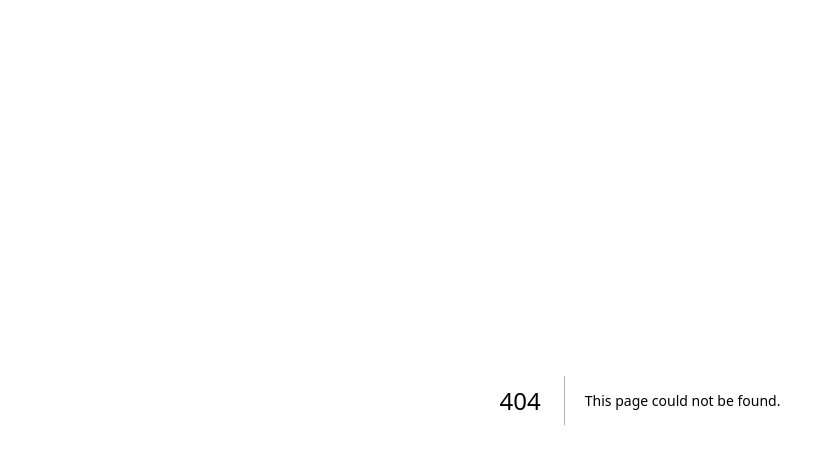
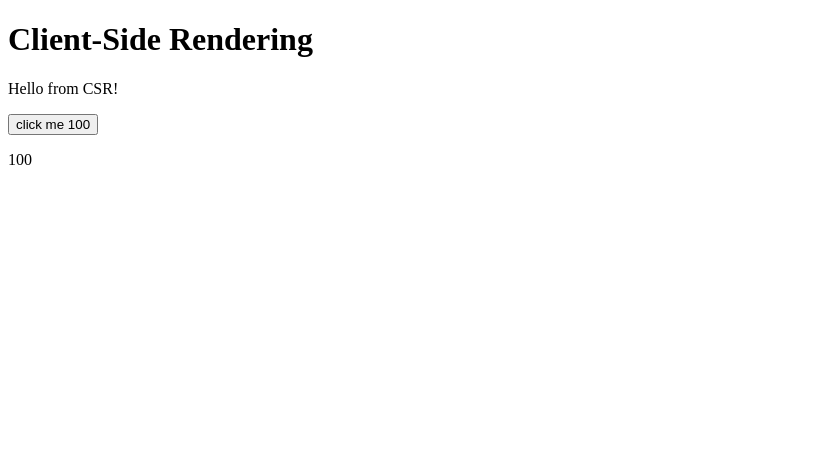
Before and after one commit to Ajaymariyaan/WebPage_Material_UI, a Next.js app: page /CSR in a window 1280 px wide. Before the commit this address had no page. Shown: the top 464 px of the page, without its empty margins (0-835 px from the left). Built offline with nearby package versions, Linux system fonts and the light colour scheme.

Commit message:
Client Side Rendering

```diff
--- /dev/null
+++ b/src/pages/CSR.js
@@ -0,0 +1,21 @@
+import { useState, useEffect } from "react";
+
+export default function CSR() {
+  const [msg, setMsg] = useState("Loading..."); // start with "Loading..."
+const [count,setCount] = useState(100)
+  useEffect(() => {
+    setMsg("Hello from CSR!"); // change message after render
+  }, []);
+
+  return (
+    <div>
+      <h1>Client-Side Rendering</h1>
+      <p>{msg}</p>
+      <button onClick={()=>{
+        setCount(count-1)
+      }}> click me {count} </button>
+
+      <p> {count}</p>
+    </div>
+  );
+}
```
